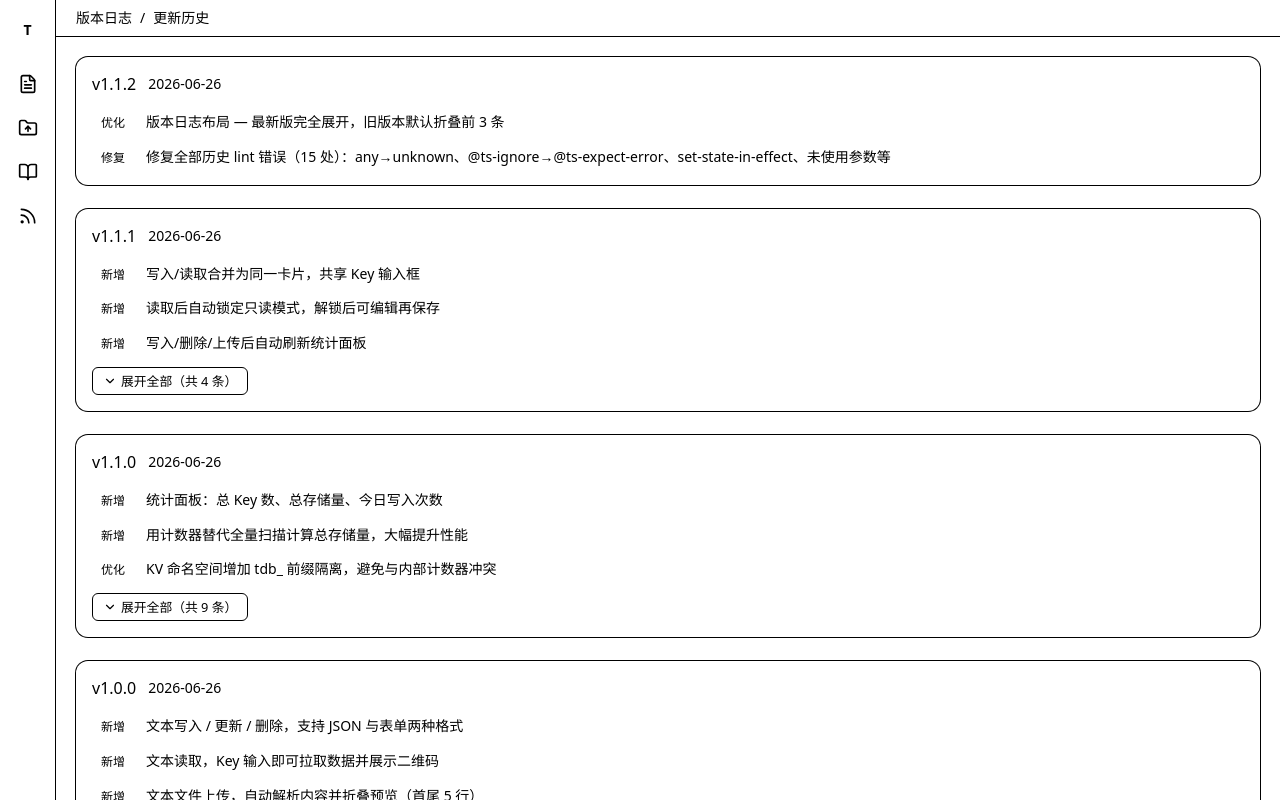
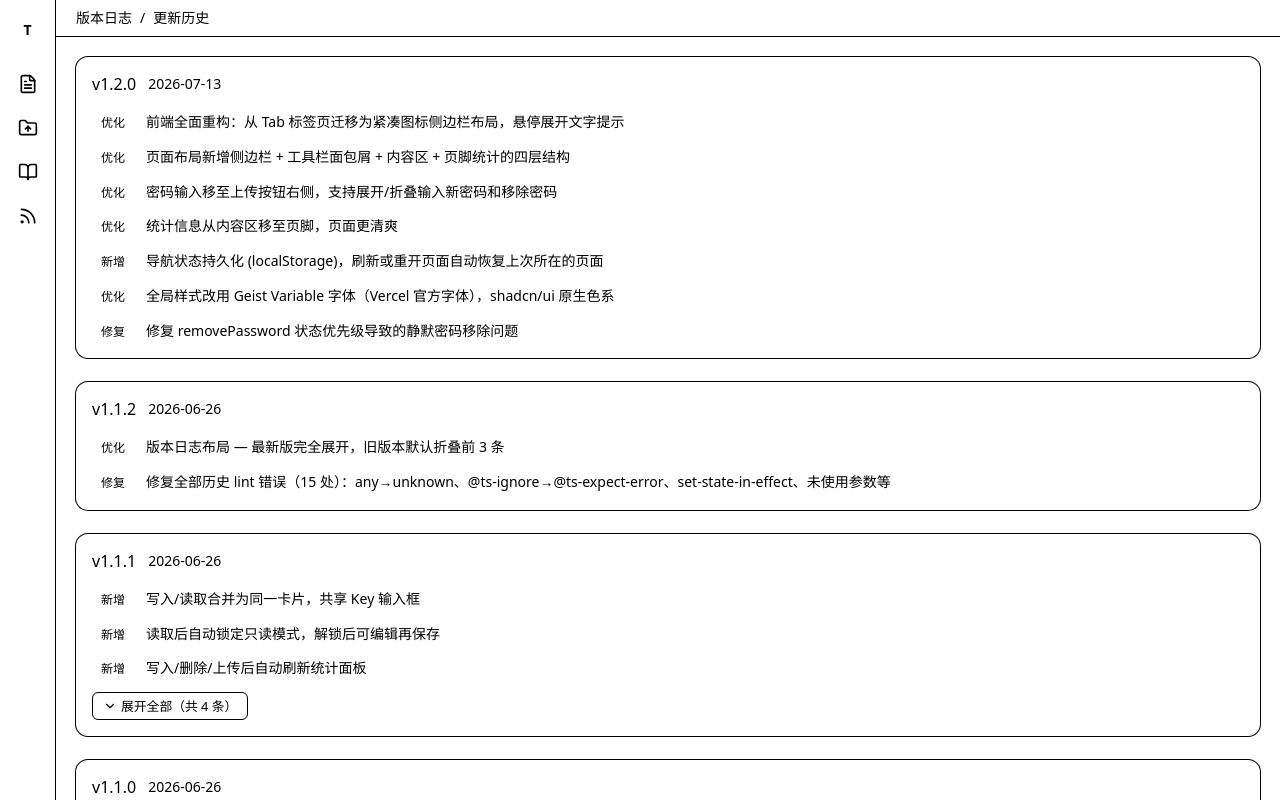
Before and after one commit to sixiang-world/textdb-edgeone, a React (Vite) app: page / in a window 1280 px wide. Both pictures are taken after a click on the button 27 px from the left and 216 px from the top of the page. Shown: the top 800 px of the page. Built offline with nearby package versions, Linux system fonts and the light colour scheme; no server answers.

Commit message:
chore: bump version to 1.2.0 and update changelog with frontend redesign changes

```diff
--- a/package.json
+++ b/package.json
@@ -1,7 +1,7 @@
 {
   "name": "textdb",
   "private": true,
-  "version": "1.1.2",
+  "version": "1.2.0",
   "type": "module",
   "scripts": {
     "dev": "vite",
--- a/src/components/Changelog.tsx
+++ b/src/components/Changelog.tsx
@@ -25,6 +25,19 @@ interface VersionEntry {
  * 新版本发布时在数组开头追加 VersionEntry 即可。
  */
 const VERSIONS: VersionEntry[] = [
+  {
+    version: "1.2.0",
+    date: "2026-07-13",
+    changes: [
+      { type: "优化", text: "前端全面重构：从 Tab 标签页迁移为紧凑图标侧边栏布局，悬停展开文字提示" },
+      { type: "优化", text: "页面布局新增侧边栏 + 工具栏面包屑 + 内容区 + 页脚统计的四层结构" },
+      { type: "优化", text: "密码输入移至上传按钮右侧，支持展开/折叠输入新密码和移除密码" },
+      { type: "优化", text: "统计信息从内容区移至页脚，页面更清爽" },
+      { type: "新增", text: "导航状态持久化 (localStorage)，刷新或重开页面自动恢复上次所在的页面" },
+      { type: "优化", text: "全局样式改用 Geist Variable 字体（Vercel 官方字体），shadcn/ui 原生色系" },
+      { type: "修复", text: "修复 removePassword 状态优先级导致的静默密码移除问题" },
+    ],
+  },
   {
     version: "1.1.2",
     date: "2026-06-26",
```
